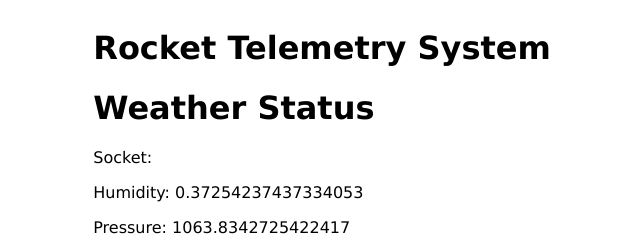
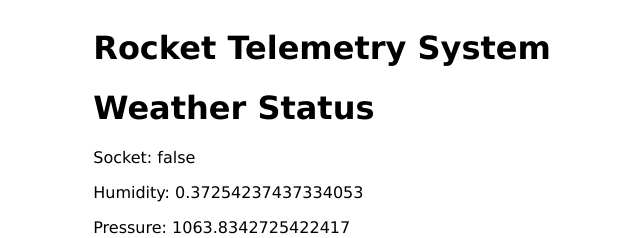
Before and after one commit to shtanriverdi/rocket-telemetry-system, a React (Vite) app in the folder frontend/rocket-telemetry-system-frontend/: page / in a window 1280 px wide. Shown: the top 238 px of the page, without its empty margins (318-958 px from the left). Built offline with nearby package versions, Linux system fonts and the light colour scheme; no server answers.

Commit message:
Error.response.status fix

```diff
--- a/frontend/rocket-telemetry-system-frontend/src/Weather.jsx
+++ b/frontend/rocket-telemetry-system-frontend/src/Weather.jsx
@@ -2,12 +2,12 @@ import { useState } from "react";
 import { useEffect } from "react";
 import { io } from "socket.io-client";
 
-// Socket.io server address
-const socket = io("http://localhost:3000/weather-telemetry");
+export default function Weather() {
+  // Socket.io server address
+  const socket = io("http://localhost:3000/weather-telemetry");
 
-export default function Weather() {
   // Weather state
-  const [isConnected, setIsConnected] = useState(socket.connected);
+  const [isConnected, setIsConnected] = useState(false);
   const [weatherData, setWeatherData] = useState({
     temperature: 44.49625110792446,
     humidity: 0.37254237437334053,
@@ -37,6 +37,7 @@ export default function Weather() {
     socket.on("weatherData", (data) => {
       console.log("Received weather data:", data);
       setWeatherData(data);
+      handleSocketConnection(true);
     });
 
     // Listen disconnection
@@ -55,7 +56,7 @@ export default function Weather() {
   return (
     <>
       <h1>Weather Status</h1>
-      <p>Socket: {isConnected}</p>
+      <p>Socket: {isConnected.toString()}</p>
       <p>Humidity: {weatherData.humidity}</p>
       {/* <p>Precipitation: {weatherData.precipitation}</p> */}
       <p>Pressure: {weatherData.pressure}</p>
```
Also changed, not shown: 1 other file (tests, documents, lock files or other folders).
